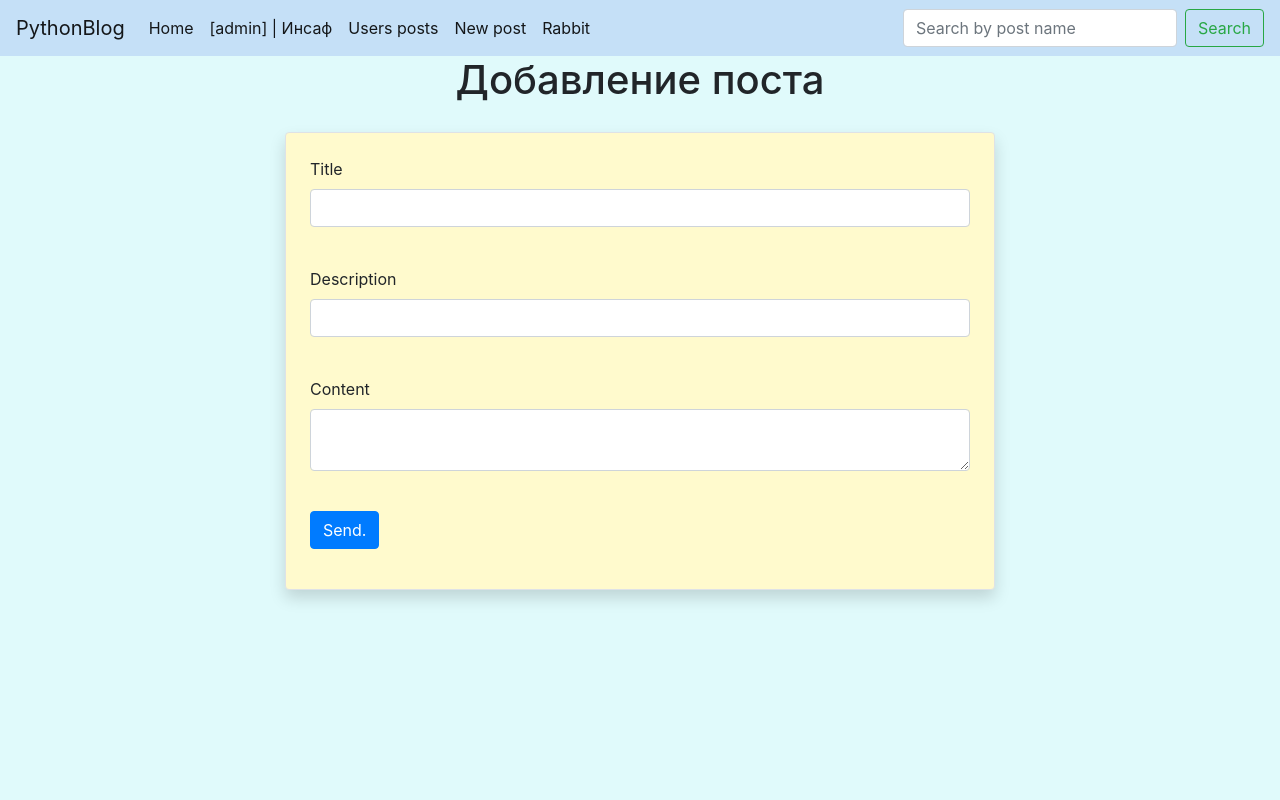
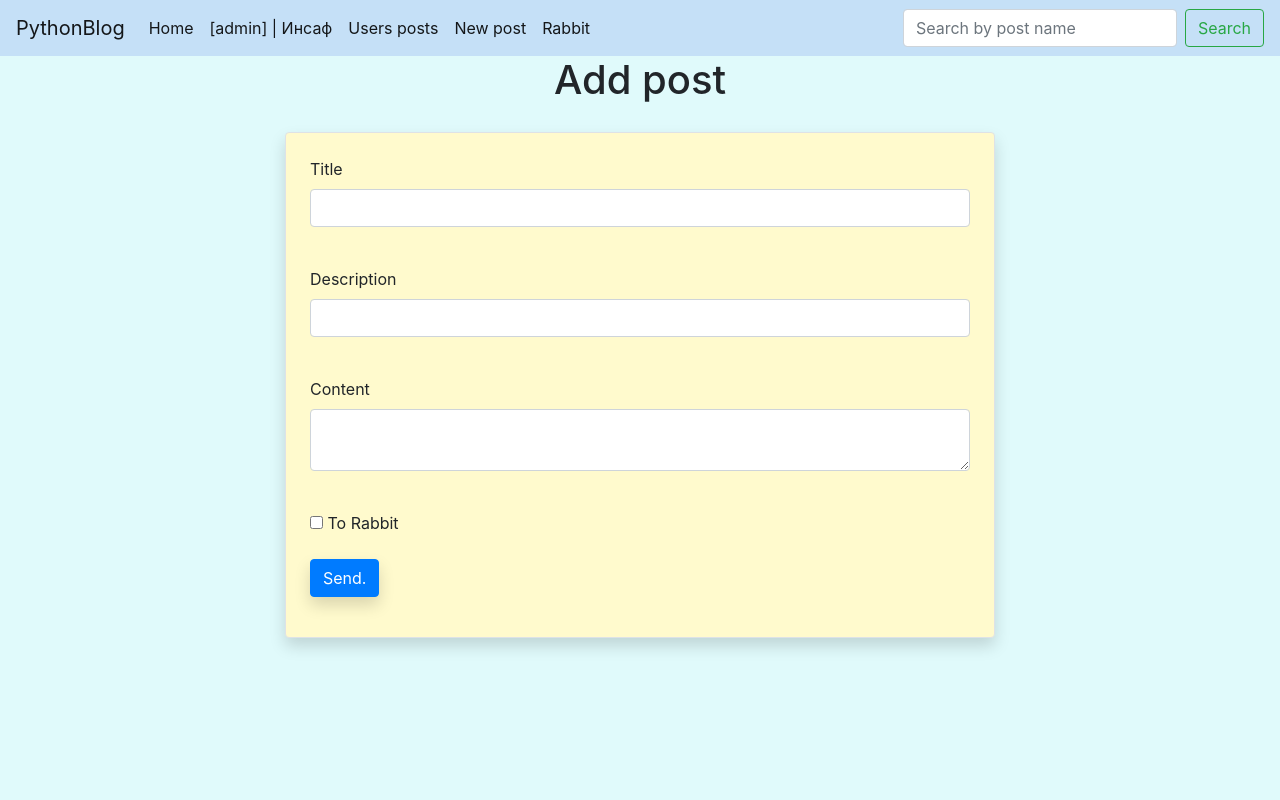
Before and after one commit to Sabirzyanov/flaskBlog, a Flask app: page /news in a window 1280 px wide. Run offline with Flask 2, Linux system fonts and the light colour scheme; a user stored in the database is signed in; some libraries are stand-ins or nearby versions.

Commit message:
v3.0
Add comments and rabbit

```diff
--- a/data/__all_models.py
+++ b/data/__all_models.py
@@ -1,2 +1,3 @@
 from . import users
 from . import news
+from . import comments
--- a/data/forms.py
+++ b/data/forms.py
@@ -24,4 +24,10 @@ class NewsForm(FlaskForm):
     title = StringField('Title', validators=[DataRequired(), Length(min=3, max=40)])
     description = StringField('Description', validators=[Length(max=100)])
     content = TextAreaField("Content", validators=[Length(min=3, max=8000)])
+    to_rabbit = BooleanField('To Rabbit')
     submit = SubmitField('Send.')
+
+
+class Comment(FlaskForm):
+    comment_content = TextAreaField('Comment', validators=[(DataRequired())])
+    submit = SubmitField('Send')
--- a/data/news.py
+++ b/data/news.py
@@ -16,7 +16,7 @@ class News(SqlAlchemyBase):
     created_date = sqlalchemy.Column(sqlalchemy.DateTime,
                                      default=datetime.datetime.now)
     is_private = sqlalchemy.Column(sqlalchemy.Boolean, default=True)
-
+    to_rabbit = sqlalchemy.Column(sqlalchemy.Boolean, default=False)
     user_id = sqlalchemy.Column(sqlalchemy.Integer,
                                 sqlalchemy.ForeignKey("users.id"))
     user = orm.relation('User')
--- a/main.py
+++ b/main.py
@@ -2,11 +2,13 @@
 import os
 from flask import Flask, render_template, redirect, abort, request
 from flask_login import LoginManager, login_user, login_required, logout_user, current_user
+import random
 # Import files
 from data import db_session
-from data.forms import LoginForm, RegisterForm, NewsForm
+from data.forms import LoginForm, RegisterForm, NewsForm, Comment
 from data.news import News
 from data.users import User
+from data.comments import Comments
 
 # Main site parameters
 app = Flask(__name__)
@@ -17,15 +19,18 @@ login_manager = LoginManager()
 login_manager.init_app(app)
 
 
+# Main page, where appear all posts
 @app.route('/')
 def index():
     session = db_session.create_session()
+    # Get search data
     s = request.args.get('s')
+    # If the search bar is not empty
     if s:
-        news = session.query(News).filter(News.title.contains(s), News.is_private == False).all()
+        news = session.query(News).filter(News.title.contains(s), News.is_private == False, News.to_rabbit == False).all()
         return render_template("index.html", news=news, title='Search returned: ', site='Search')
     else:
-        news = session.query(News).filter(News.is_private != True)
+        news = session.query(News).filter(News.is_private != True, News.to_rabbit == False)
     return render_template("index.html", news=news, title='All posts', site='Posts')
 
 
@@ -93,8 +98,10 @@ def add_news():
         news.title = form.title.data
         news.content = form.content.data
         news.description = form.description.data
-        current_user.news.append(news)
-        session.merge(current_user)
+        news.to_rabbit = form.to_rabbit.data
+        if news.to_rabbit:
+            news.is_private = False
+        session.merge(news)
         session.commit()
         return redirect('/')
     return render_template('add_news.html',
@@ -104,14 +111,27 @@ def add_news():
 @app.route('/post_output/<int:id>', methods=['GET', 'POST'])
 def news_output(id):
     session = db_session.create_session()
+    form = Comment()
     news = session.query(News).filter(News.id == id)
-    return render_template('news_output.html', news=news, admin=' | [for_admin]')
+    comments = session.query(Comments).filter(Comments.post_id == id)
+    if form.validate_on_submit():
+        comment = Comments()
+        comment.comment_content = form.comment_content.data
+        if not current_user.is_authenticated:
+            comment.user_name = 'User' + str(random.randrange(100, 999))
+        elif current_user.is_authenticated:
+            comment.user_name = current_user.name
+        comment.post_id = id
+        session.merge(comment)
+        session.commit()
+        return render_template('news_output.html', news=news, form=form, admin=' | [for_admin]', comments=comments)
+    return render_template('news_output.html', news=news, form=form, admin=' | [for_admin]', comments=comments)
 
 
 @app.route('/users_post/', methods=['GET', 'POST'])
 def user_post():
     session = db_session.create_session()
-    news = session.query(News).filter(News.is_private == True)
+    news = session.query(News).filter(News.is_private == True, News.to_rabbit == False)
     return render_template('index.html', news=news, title='Users posts(Not public)', site='User Posts')
 
 
@@ -148,6 +168,7 @@ def edit_news(id):
             form.title.data = news.title
             form.description.data = news.description
             form.content.data = news.content
+            form.to_rabbit.data = news.to_rabbit
         else:
             abort(404)
     if form.validate_on_submit():
@@ -158,13 +179,23 @@ def edit_news(id):
             news.title = form.title.data
             news.description = form.description.data
             news.content = form.content.data
+            news.to_rabbit = form.to_rabbit.data
             session.commit()
             return redirect('/')
+
         else:
             abort(404)
     return render_template('add_news.html', title='Post edit', form=form)
 
 
+@app.route('/rabbit')
+def main_rabbit():
+    session = db_session.create_session()
+    rabbit = session.query(News).filter(News.to_rabbit == True)
+    return render_template('index.html', news=rabbit, title='Rabbit', site='Rabbit', admin=' | [for_admin]')
+
+
 if __name__ == '__main__':
-    port = int(os.environ.get("PORT", 5000))
-    app.run(host='0.0.0.0', port=port)
+    # port = int(os.environ.get("PORT", 5000))
+    # app.run(host='0.0.0.0', port=port)
+    app.run()
--- a/static/style.css
+++ b/static/style.css
@@ -1,3 +1,19 @@
-h1{
-    text-align: center;
+* {
+  margin: 0;
+  padding: 0;
 }
+html,
+body {
+  height: 100%;
+}
+.container {
+  position: relative;
+}
+.footer {
+  position: absolute;
+  left: 0;
+  bottom: 0;
+  width: 50%;
+  height: 80px;
+  background: #eeeeee
+}
--- a/templates/add_news.html
+++ b/templates/add_news.html
@@ -5,7 +5,7 @@
 {% endblock %}
 
 {% block content %}
-<h1 style="text-align: center;">Добавление поста</h1>
+<h1 style="text-align: center;">Add post</h1>
 
 <div class="row">
     <div class="col-sm-2"></div>
@@ -38,7 +38,8 @@
                     </p>
                 {% endfor %}
             </p>
-            <p>{{ form.submit(type="submit", class="btn btn-primary") }}</p>
+            <p>{{ form.to_rabbit() }} {{ form.to_rabbit.label }}</p>
+            <p>{{ form.submit(type="submit", class="btn btn-primary shadow") }}</p>
             {{message}}
         </form>
     </div>
--- a/templates/base.html
+++ b/templates/base.html
@@ -11,7 +11,6 @@
     <link rel="stylesheet" href="static/style.css">
 </head>
 <body style="background-color: 	#e0fafb;">
-
 <header>
     <nav class="navbar navbar-expand navbar-light" style="background-color: #c5e0f7;">
       <a class="navbar-brand" href="#">PythonBlog</a>
@@ -41,9 +40,7 @@
             <li class="nav-item active">
                 <a class="nav-link" href="{{ url_for('add_news') }}">New post</a>
               </li>
-            <li class="nav-item active">
-                <a class="nav-link" href="/rabbit">Rabbit</a>
-              </li>
+
             {% else %}
             <li class="nav-item active">
             <a class="nav-link" href="{{ url_for('login') }}">Login</a>
@@ -53,6 +50,9 @@
           </li>
 
             {% endif %}
+            <li class="nav-item active">
+                <a class="nav-link" href="{{url_for('main_rabbit')}}">Rabbit</a>
+              </li>
         </ul>
         <form class="form-inline my-2 my-lg-0" method="GET">
           <input class="form-control mr-sm-2" name="s" type="search" placeholder="Search by post name"
@@ -69,6 +69,10 @@
             {% block content %}
             {% endblock %}
         </div>
+        <div class="com">
+            {% block comments %}
+            {% endblock %}
+        </div>
     </div>
 </body>
 </html>
--- a/templates/index.html
+++ b/templates/index.html
@@ -6,6 +6,10 @@
 
 {% block content %}
 <h1 style="text-align: center">{{title}}</h1>
+{% if title == 'Rabbit'%}
+<h2 style="text-align: center">In Rabbit only questions(or as like that),
+                    and if you put something else, it will be immediately deleted</h2>
+{% endif %}
 {% for item in news%}
 <li style="list-style-type: None;"><div class="container col-md6 border rounded shadow p-4 mb-4" style="background-color: #FFFACD;">
     <h2>{{item.title}}</h2>
```
Also changed, not shown: data/comments.py (added, +15 -0 lines), templates/news_output.html (+31 -0 lines), db/blog.sqlite.
